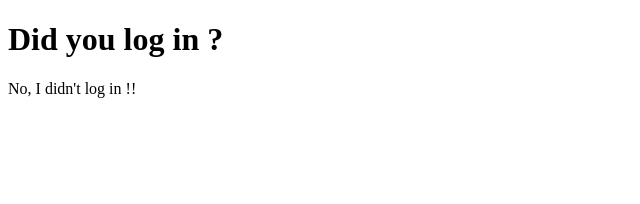
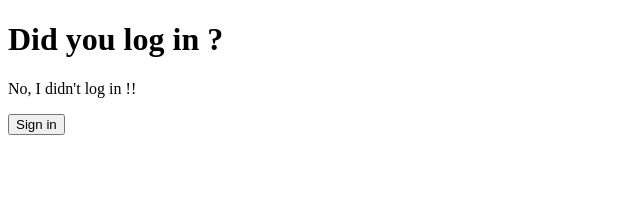
Before and after one commit to furkansylu97/ReactJs_Projects, a React (Vite) app in the folder ContextApi/: page / in a window 1280 px wide. Shown: the top 204 px of the page, without its empty margins (0-640 px from the left). Built offline with nearby package versions, Linux system fonts and the light colour scheme.

Commit message:
Status value was changed with useState method

```diff
--- a/ContextApi/src/App.jsx
+++ b/ContextApi/src/App.jsx
@@ -5,15 +5,15 @@ import { Auth } from './components/Auth'
 
 
 function App() {
-  const [count, setCount] = useState(0)
+  const [authStatus, setAuthStatus] = useState(false)
 
   const loginAuth = () => {
-
+    setAuthStatus(true);
   }
 
   return (
     <>
-      <AuthContext.Provider value={{status: false, login: loginAuth}}>
+      <AuthContext.Provider value={{status: authStatus, login: loginAuth}}>
         <Auth/>
       </AuthContext.Provider>
 
--- a/ContextApi/src/components/Auth.jsx
+++ b/ContextApi/src/components/Auth.jsx
@@ -3,7 +3,7 @@ import { useContext } from 'react'
 import AuthContext from '../context/authContext'
 
 export const Auth = () => {
-    const{ status } = useContext( AuthContext );
+    const{ status, login } = useContext( AuthContext );
 
   return (
     <div>
@@ -11,6 +11,7 @@ export const Auth = () => {
         {
             status ? <p>Yes, I have already logged in </p> : <p>No, I didn't log in !!</p>
         }
+        <button onClick={ login }>Sign in</button>
     </div>
   )
 }
```
